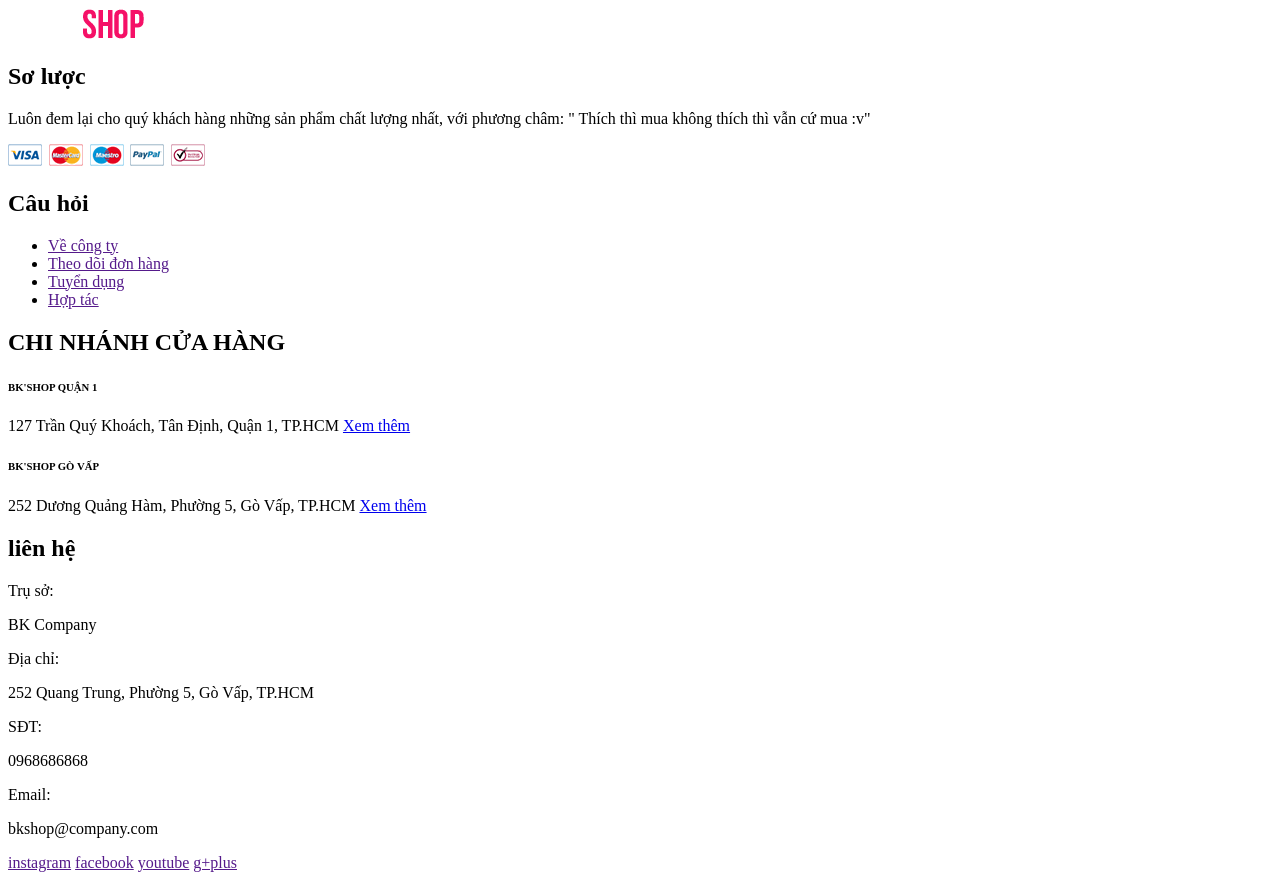
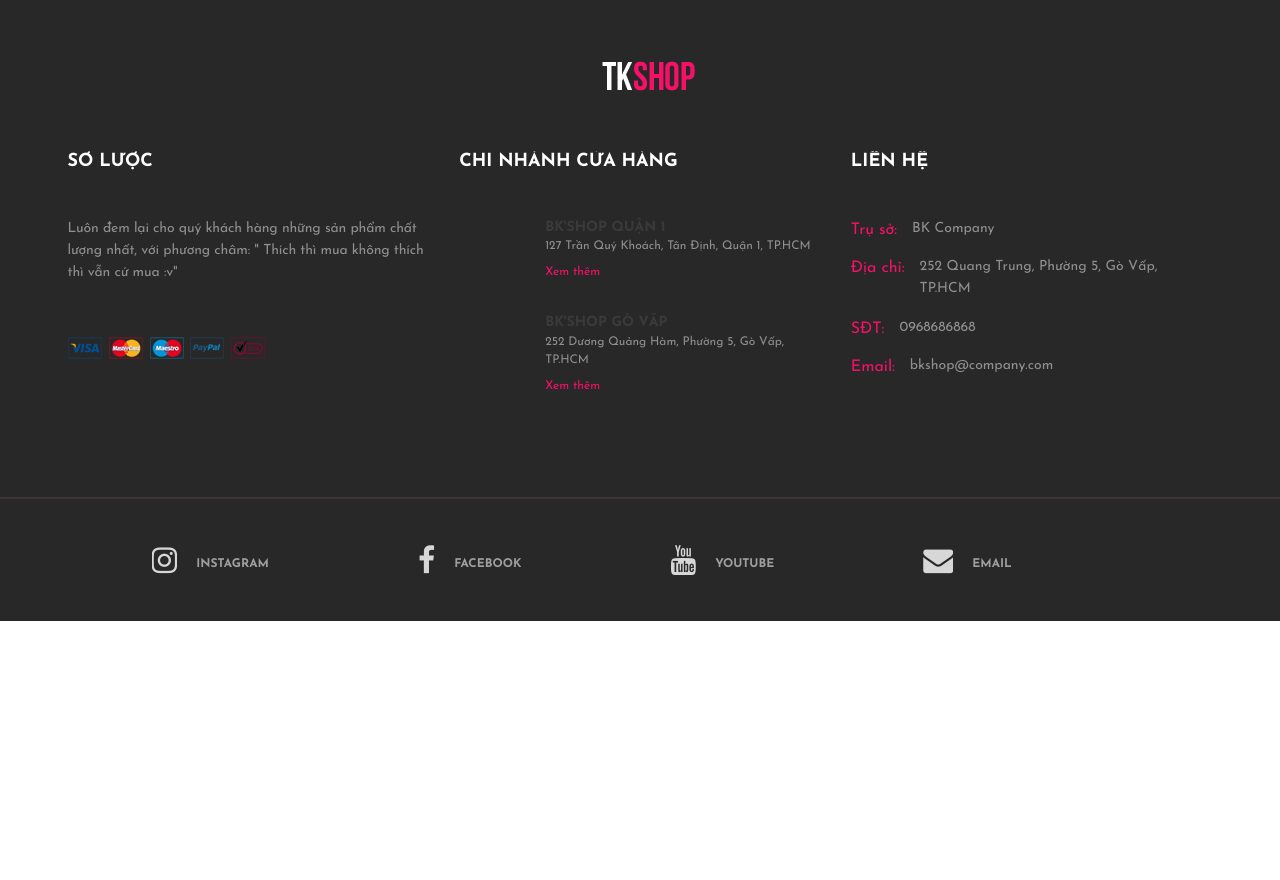
Before and after one commit to nguyenTanHung11222/luutuankha.github.io, a plain HTML site: page footer.html in a window 1280 px wide. After the commit the page ends 800 px from the top, so only its background shows below. Drawn offline with Linux system fonts and the light colour scheme.

Commit message:
Hung_commit0304
footer

```diff
--- a/footer.html
+++ b/footer.html
@@ -18,20 +18,16 @@
 
 
 	<!-- Stylesheets -->
-	<!-- <link rel="stylesheet" href="css/bootstrap.min.css"/>
+	<link rel="stylesheet" href="css/bootstrap.min.css"/>
 	<link rel="stylesheet" href="css/font-awesome.min.css"/>
 	<link rel="stylesheet" href="css/flaticon.css"/>
 	<link rel="stylesheet" href="css/slicknav.min.css"/>
 	<link rel="stylesheet" href="css/jquery-ui.min.css"/>
 	<link rel="stylesheet" href="css/owl.carousel.min.css"/>
 	<link rel="stylesheet" href="css/animate.css"/>
-	<link rel="stylesheet" href="css/style.css"/> -->
+	<link rel="stylesheet" href="css/style.css"/>
 
 
-	<!--[if lt IE 9]>
-		  <script src="https://oss.maxcdn.com/html5shiv/3.7.2/html5shiv.min.js"></script>
-	  <script src="https://oss.maxcdn.com/respond/1.4.2/respond.min.js"></script>
-	<![endif]-->
 </head>
 <body>
     	<!-- Footer section -->
@@ -42,27 +38,14 @@
 				<a href="index.html"><img src="./img/logo-light.png" alt=""></a>
 			</div>
 			<div class="row">
-				<div class="col-lg-3 col-sm-6">
+				<div class="col-lg-4 col-sm-8">
 					<div class="footer-widget about-widget">
 						<h2>Sơ lược</h2>
 						<p>Luôn đem lại cho quý khách hàng những sản phẩm chất lượng nhất, với phương châm: " Thích thì mua không thích thì vẫn cứ mua :v"</p>
 						<img src="img/cards.png" alt="">
 					</div>
 				</div>
-				<div class="col-lg-3 col-sm-6">
-					<div class="footer-widget about-widget">
-						<h2>Câu hỏi</h2>
-						<ul>
-							<li><a href="">Về công ty</a></li>
-							<li><a href="">Theo dõi đơn hàng</a></li>
-							<li><a href="">Tuyển dụng</a></li>
-							<li><a href="">Hợp tác</a></li>
-
-						</ul>
-
-					</div>
-				</div>
-				<div class="col-lg-3 col-sm-6">
+				<div class="col-lg-4 col-sm-8">
 					<div class="footer-widget about-widget">
 						<h2> CHI NHÁNH CỬA HÀNG</h2>
 						<div class="fw-latest-post-widget">
@@ -85,7 +68,7 @@
 						</div>
 					</div>
 				</div>
-				<div class="col-lg-3 col-sm-6">
+				<div class="col-lg-4 col-sm-8">
 					<div class="footer-widget contact-widget">
 						<h2>liên hệ</h2>
 						<div class="con-info">
@@ -108,21 +91,22 @@
 				</div>
 			</div>
 		</div>
-		<div class="social-links-warp align-content-center">
+		<div class="social-links-warp">
 			<div class="container">
-				<div class="social-links">
-					<a  class="pinterest" ><i ></i><span></span></a>
-					<a  class="pinterest"><i ></i><span></span></a>
-					<a href="" class="instagram"><i class="fa fa-instagram"></i><span>instagram</span></a>
-					<a href="" class="pinterest"><i ></i><span></span></a>
-					<a href="" class="facebook"><i class="fa fa-facebook"></i><span>facebook</span></a>
-					<a href="" class="pinterest"><i ></i><span></span></a>
-					<!-- <a href="" class="twitter"><i class="fa fa-twitter"></i><span>twitter</span></a> -->
-					<a href="" class="youtube"><i class="fa fa-youtube"></i><span>youtube</span></a>
-					<a href="" class="pinterest"><i ></i><span></span></a>
-					<!-- 	<a href="" class="tumblr"><i class="fa fa-tumblr-square"></i><span>tumblr</span></a> -->
-					<a href="" class="google-plus"><i class="fa fa-envelope"></i><span>g+plus</span></a>
-					<a href="" class="pinterest"><i ></i><span></span></a>
+					<div class="social-links">
+						<a  class="pinterest"><i ></i><span></span></a>
+						<a href="https://www.instagram.com/" target="_blank" class="instagram"><i class="fa fa-instagram"></i><span>instagram</span></a>
+						<a  class="pinterest"><i ></i><span></span></a>
+						<a href="https://www.facebook.com/" target="_blank" class="facebook"><i class="fa fa-facebook"></i><span>facebook</span></a>
+						<a  class="pinterest"><i ></i><span></span></a>
+						<!-- <a href="" class="twitter"><i class="fa fa-twitter"></i><span>twitter</span></a> -->
+						<a href="https://www.youtube.com/" target="_blank" class="youtube"><i class="fa fa-youtube"></i><span>youtube</span></a>
+						<a  class="pinterest"><i ></i><span></span></a>
+						<!-- 	<a href="" class="tumblr"><i class="fa fa-tumblr-square"></i><span>tumblr</span></a> -->
+						<a href="https://mail.google.com/" class="google-plus"><i class="fa fa-envelope"></i><span>Email</span></a>
+						<a  class="pinterest"><i ></i><span></span></a>
+					</div>
+
 				</div>
 
 <!-- Link back to Colorlib can't be removed. Template is licensed under CC BY 3.0. -->
```
